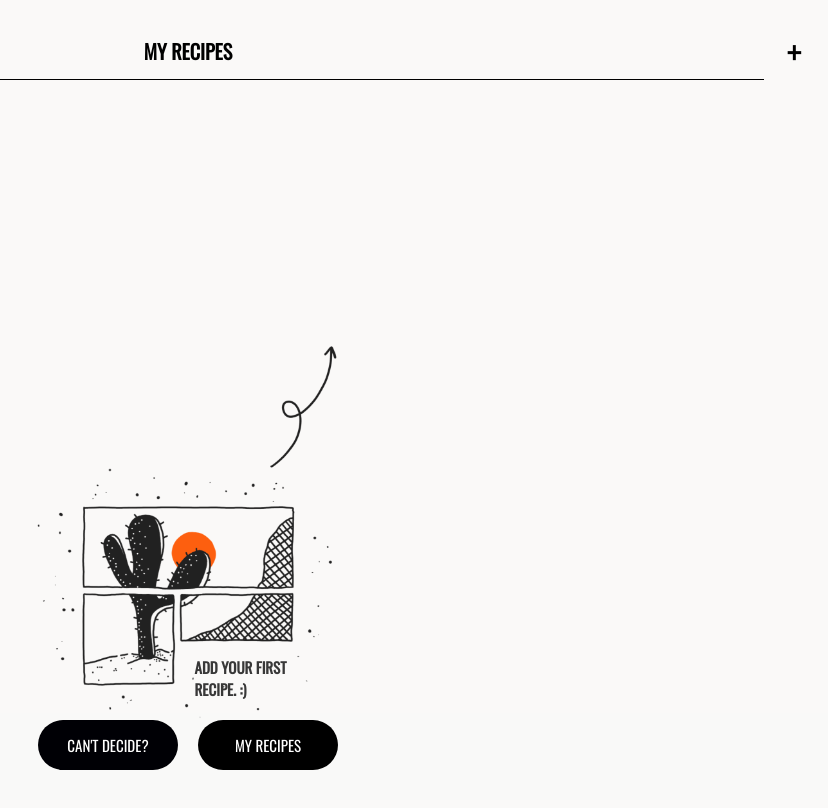
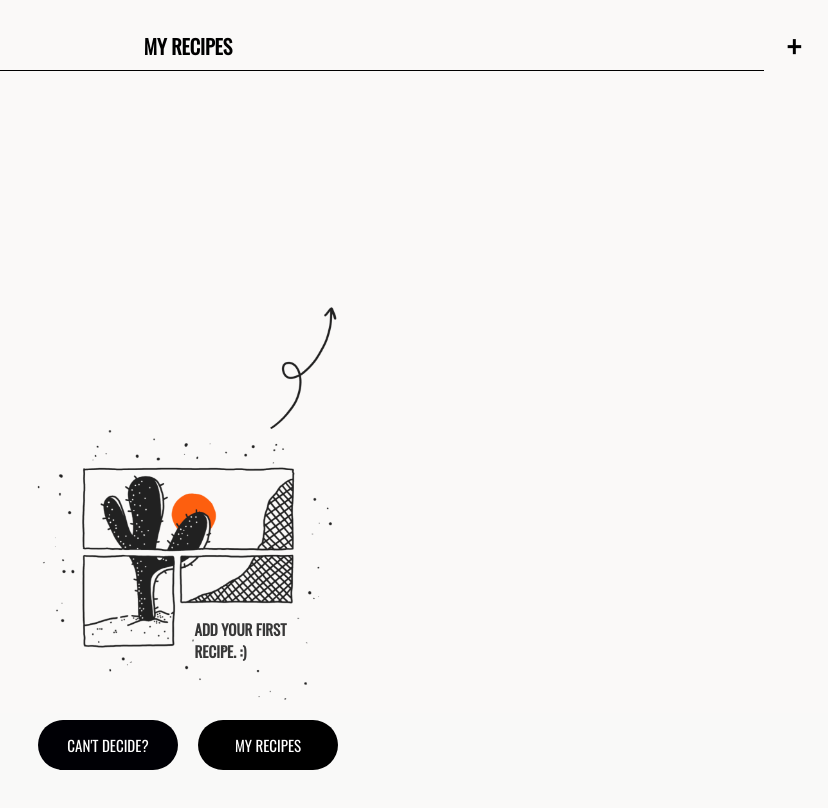
Before and after one commit to vickybremer/Rezeptbuch, a React (Create React App) app in the folder rezeptbuch/: page / in a window 1280 px wide. Shown: the top 808 px of the page, without its empty margins (452-1280 px from the left). Built offline with nearby package versions, Linux system fonts and the light colour scheme.

Commit message:
Header Höhe angepasst

```diff
--- a/rezeptbuch/src/components/addNewRecipe/AddRecipe.module.css
+++ b/rezeptbuch/src/components/addNewRecipe/AddRecipe.module.css
@@ -1,5 +1,5 @@
 .addRBody {
-  padding-top: 25%;
+  padding-top: 22%;
   padding-bottom: 120px;
   display: flex;
   justify-content: center;
--- a/rezeptbuch/src/components/header/Header.module.css
+++ b/rezeptbuch/src/components/header/Header.module.css
@@ -17,5 +17,5 @@ h1 {
   font-size: 20px;
   font-weight: 600;
   text-transform: uppercase;
-  margin-top: 35px;
+  margin-top: 25px;
 }
--- a/rezeptbuch/src/components/navigation/Navigation.module.css
+++ b/rezeptbuch/src/components/navigation/Navigation.module.css
@@ -51,7 +51,7 @@
   flex-direction: column;
   justify-content: flex-end;
   width: 100%;
-  height: 80px;
+  height: 70px;
   position: fixed;
   top: 0px;
   align-items: flex-end;
@@ -66,7 +66,7 @@
   font-weight: 400;
   color: rgb(0, 0, 0);
   border: none;
-  top: 23px;
+  top: 17px;
   right: 20px;
 }
 .navButtons .nav3:active {
@@ -91,6 +91,6 @@ hr {
   margin-right: 5%;
   margin-bottom: 0px;
   border: none;
-  height: 1px;
+  height: 0.5px;
   background-color: rgb(0, 0, 0);
 }
--- a/rezeptbuch/src/components/randomizer/Randomizer.module.css
+++ b/rezeptbuch/src/components/randomizer/Randomizer.module.css
@@ -1,5 +1,5 @@
 .RandomizerBody {
-  padding-top: 25%;
+  padding-top: 22%;
   padding-bottom: 120px;
   padding-left: 23%;
   padding-right: 23%;
--- a/rezeptbuch/src/components/recipes/Recipes.module.css
+++ b/rezeptbuch/src/components/recipes/Recipes.module.css
@@ -1,5 +1,5 @@
 .RecipesBody {
-  padding-top: 20%;
+  padding-top: 17%;
   padding-bottom: 120px;
 }
 
```
